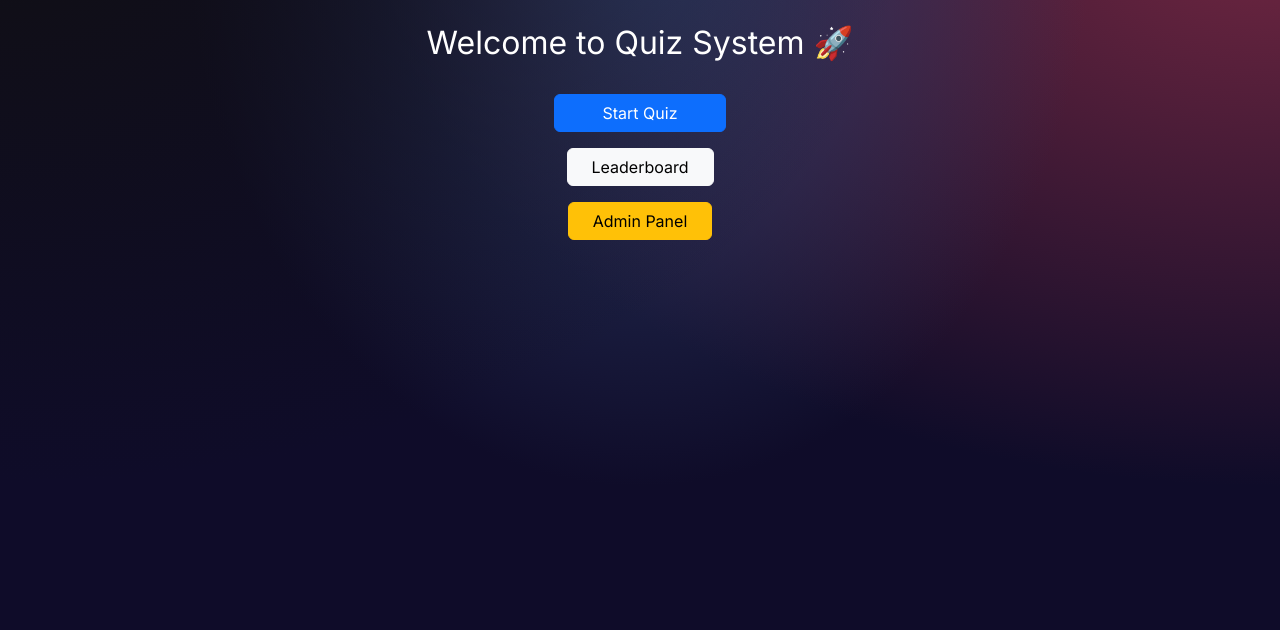
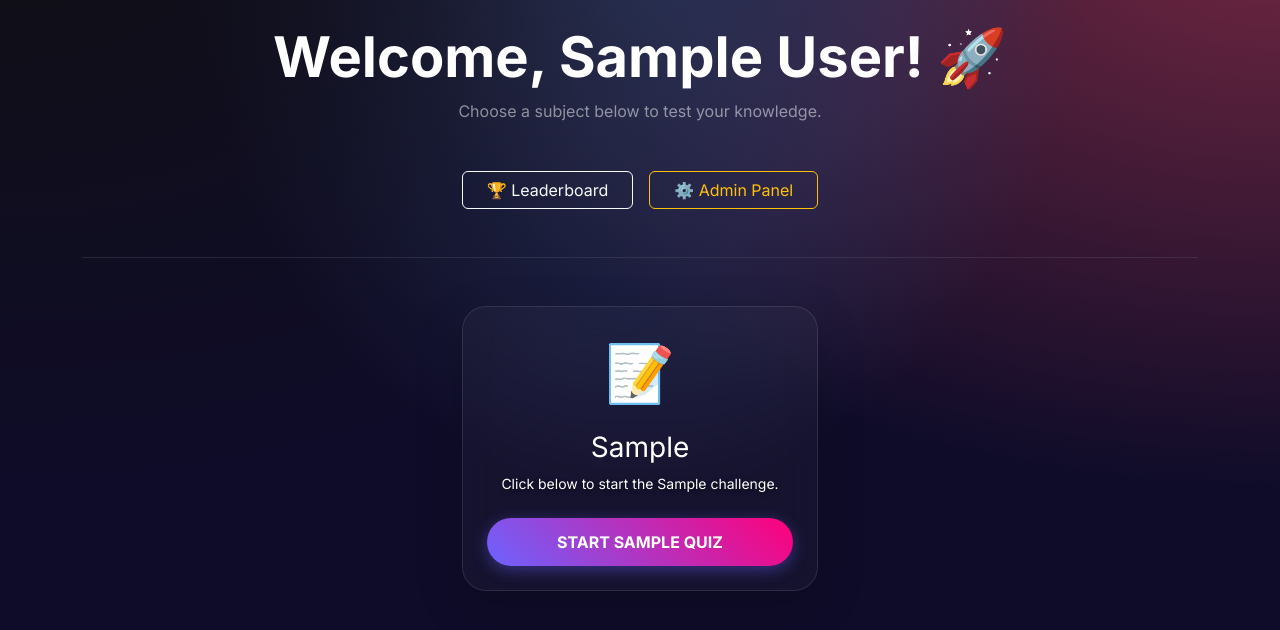
Before and after one commit to Shikharpundir/quiz-system, a Flask app: page /dashboard in a window 1280 px wide. Shown: the part 79-709 px from the top of the page. Run offline with Flask 3, Linux system fonts and the light colour scheme; the visitor is signed in with stand-in values (Sample User, id 1); tables that the repository leaves empty hold one stand-in row (values such as "Sample post").

Commit message:
Update dashboard.html

```diff
--- a/templates/dashboard.html
+++ b/templates/dashboard.html
@@ -1,19 +1,53 @@
 {% extends "base.html" %}
+
 {% block content %}
+<div class="text-center mb-5">
+    <h1 class="display-4 fw-bold">Welcome, {{ session.name }}! 🚀</h1>
+    <p class="text-white-50">Choose a subject below to test your knowledge.</p>
+</div>
 
-<div class="text-center">
+<div class="d-flex justify-content-center gap-3 mb-5">
+    <a href="/leaderboard" class="btn btn-outline-light px-4">🏆 Leaderboard</a>
+    {% if session.role == "admin" %}
+    <a href="/admin" class="btn btn-outline-warning px-4">⚙️ Admin Panel</a>
+    {% endif %}
+</div>
 
-<h2>Welcome to Quiz System 🚀</h2>
+<hr class="border-secondary mb-5">
 
-<a href="/quiz" class="btn btn-primary mt-4 px-5">Start Quiz</a>
-<br>
-<a href="/leaderboard" class="btn btn-light mt-3 px-4">Leaderboard</a>
+<div class="row g-4 justify-content-center">
+    {% if categories %}
+        {% for cat in categories %}
+        <div class="col-md-4">
+            <div class="card h-100 p-4 text-center shadow-lg">
+                <div class="mb-3" style="font-size: 3.5rem;">
+                    {# Smart Emoji Picker based on Subject Name #}
+                    {% if 'math' in cat|lower %}📐
+                    {% elif 'python' in cat|lower or 'c++' in cat|lower or 'code' in cat|lower %}💻
+                    {% elif 'science' in cat|lower %}🧪
+                    {% elif 'history' in cat|lower %}📜
+                    {% else %}📝{% endif %}
+                </div>
 
-{% if session.role == "admin" %}
-<br>
-<a href="/admin" class="btn btn-warning mt-3 px-4">Admin Panel</a>
-{% endif %}
+                <h3 class="text-white mb-2">{{ cat }}</h3>
+                <p class="text-white-50 small mb-4">Click below to start the {{ cat }} challenge.</p>
 
+                <a href="{{ url_for('quiz', category=cat) }}" class="btn btn-custom w-100">
+                    Start {{ cat }} Quiz
+                </a>
+            </div>
+        </div>
+        {% endfor %}
+    {% else %}
+        <div class="col-12 text-center">
+            <div class="card p-5">
+                <p class="text-white-50">No quizzes have been created yet. Check back later!</p>
+                {% if session.role == "admin" %}
+                <a href="/admin" class="btn btn-warning mt-2">Add your first question</a>
+                {% endif %}
+            </div>
+        </div>
+    {% endif %}
 </div>
 
 {% endblock %}
```
